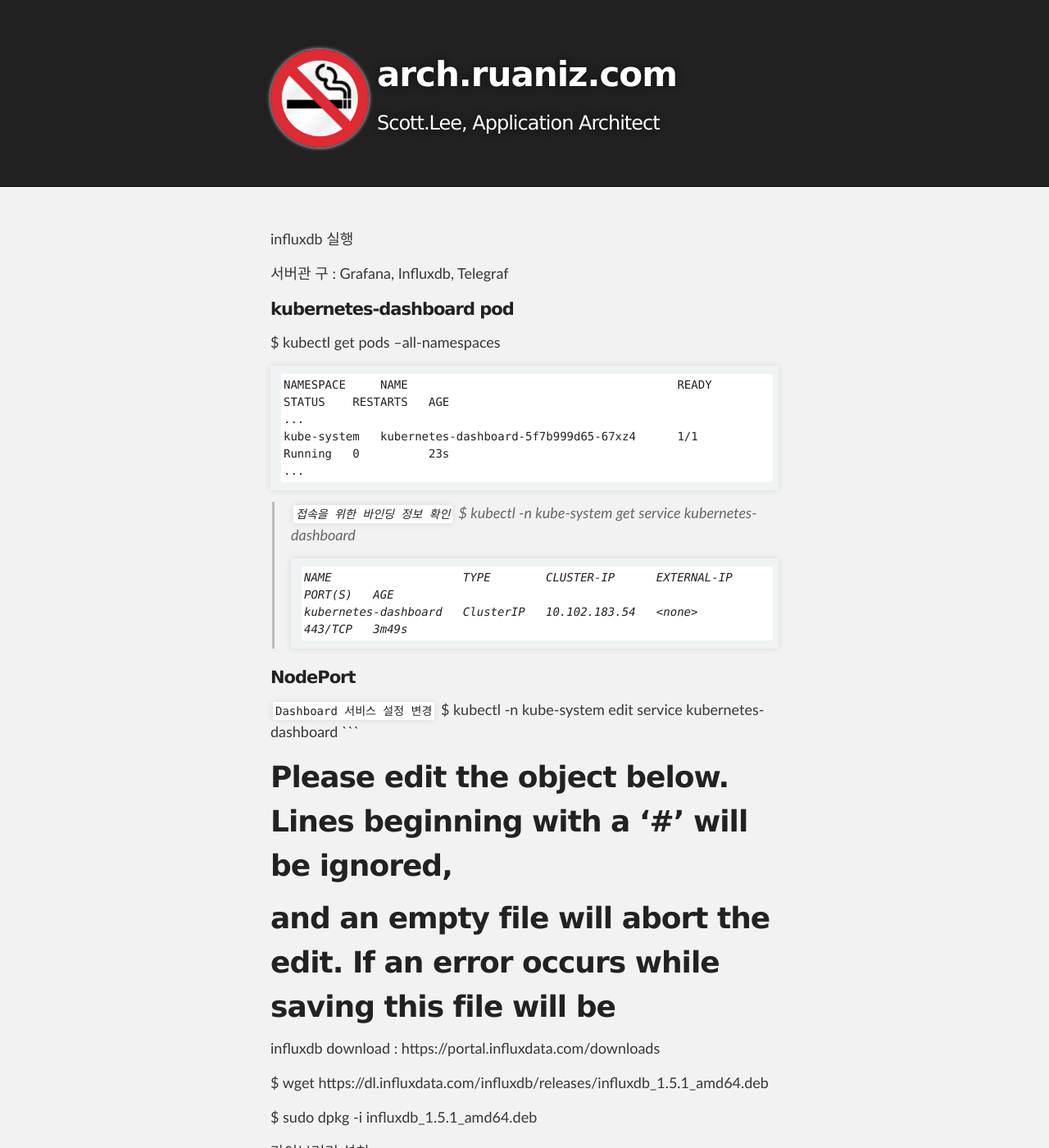
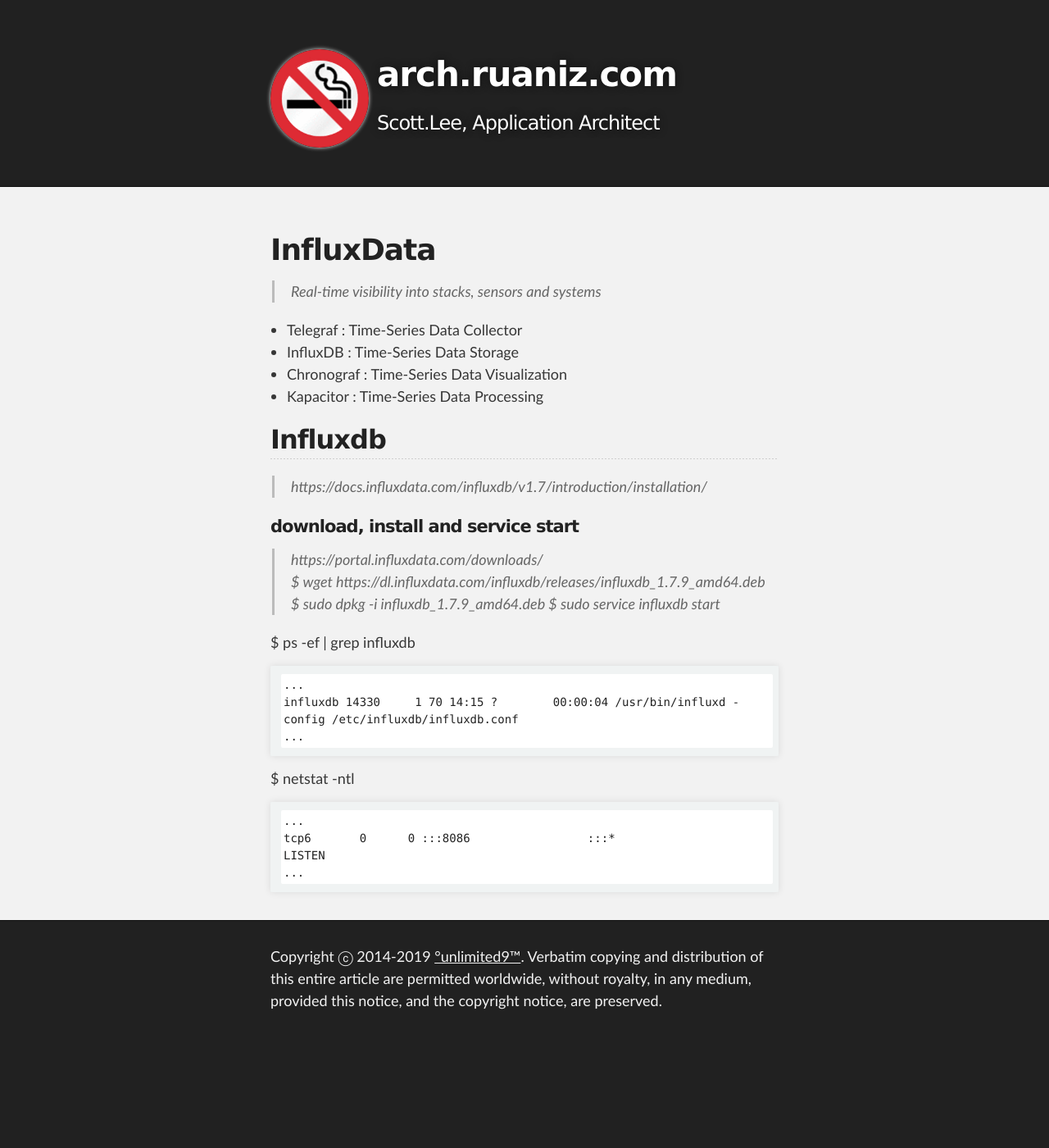
Before and after one commit to unlimited9/unlimited9.github.com, a Jekyll site: the page built from reference.notes/QA/install.n.setup.influxdb.md, in a window 1280 px wide and 1400 px high. Shown: the whole window at 82% size. Built offline with Jekyll 4.4.1, drawn with Linux system fonts in a browser that asks for light colours; our own code applies the rules of GitHub Pages for plain Markdown files; some of the changed text lies outside the part shown.

Commit message:
Update install.n.setup.influxdb.md

````diff
--- a/reference.notes/QA/install.n.setup.influxdb.md
+++ b/reference.notes/QA/install.n.setup.influxdb.md
@@ -1,87 +1,30 @@
-influxdb 실행
+# InfluxData
 
-서버관 구 : Grafana, Influxdb, Telegraf
+> Real-time visibility into stacks, sensors and systems
 
-#### kubernetes-dashboard pod
-$ kubectl get pods --all-namespaces
+* Telegraf : Time-Series Data Collector
+* InfluxDB : Time-Series Data Storage
+* Chronograf : Time-Series Data Visualization
+* Kapacitor : Time-Series Data Processing
+
+## Influxdb
+> https://docs.influxdata.com/influxdb/v1.7/introduction/installation/
+
+#### download, install and service start
+> https://portal.influxdata.com/downloads/
+$ wget https://dl.influxdata.com/influxdb/releases/influxdb_1.7.9_amd64.deb
+$ sudo dpkg -i influxdb_1.7.9_amd64.deb
+$ sudo service influxdb start
+
+$ ps -ef | grep influxdb
 ```
-NAMESPACE     NAME                                       READY   STATUS    RESTARTS   AGE
 ...
-kube-system   kubernetes-dashboard-5f7b999d65-67xz4      1/1     Running   0          23s
+influxdb 14330     1 70 14:15 ?        00:00:04 /usr/bin/influxd -config /etc/influxdb/influxdb.conf
 ...
 ```
-
-> `접속을 위한 바인딩 정보 확인`
->$ kubectl -n kube-system get service kubernetes-dashboard
->```
->NAME                   TYPE        CLUSTER-IP      EXTERNAL-IP   PORT(S)   AGE
->kubernetes-dashboard   ClusterIP   10.102.183.54   <none>        443/TCP   3m49s
->```
-
-#### NodePort
-
-`Dashboard 서비스 설정 변경`
-$ kubectl -n kube-system edit service kubernetes-dashboard
+$ netstat -ntl
 ```
-# Please edit the object below. Lines beginning with a '#' will be ignored,
-# and an empty file will abort the edit. If an error occurs while saving this file will be
-
-
-
-influxdb download : https://portal.influxdata.com/downloads
-
-$ wget https://dl.influxdata.com/influxdb/releases/influxdb_1.5.1_amd64.deb
-
-
-
-$ sudo dpkg -i influxdb_1.5.1_amd64.deb
-
-
-
-라이브러리 설치
-
-$ sudo sed -i -e 's/us.archive.ubuntu.com/archive.ubuntu.com/g' /etc/apt/sources.list
-
-
-
-$ sudo apt-get update
-
-
-
-$ sudo apt-get install curl
-
-
-
-$ apt-get install apt-transport-https ( https 접근에 문제가 있을경우에 )
-
-
-
-인스톨 : https://docs.influxdata.com/influxdb/v1.5/introduction/installation/
-
-$ curl -sL https://repos.influxdata.com/influxdb.key | sudo apt-key add -
-
-
-
-$ source /etc/lsb-release
-
-
-
-$ echo "deb https://repos.influxdata.com/${DISTRIB_ID,,} ${DISTRIB_CODENAME} stable" | sudo tee /etc/apt/sources.list.d/influxdb.list
-
-
-
-실행
-
-$ sudo apt-get update && sudo apt-get install influxdb
-
-$ sudo service influxdb start
-
-$ influxd
-
-$ influx
-
-
-
-출처: https://serpiko.tistory.com/698 [삽SAP(Study And Programming) 질 블로그. by허정진]
-
-출처: https://serpiko.tistory.com/698 [삽SAP(Study And Programming) 질 블로그. by허정진]
+...
+tcp6       0      0 :::8086                 :::*                    LISTEN
+...
+```
````
